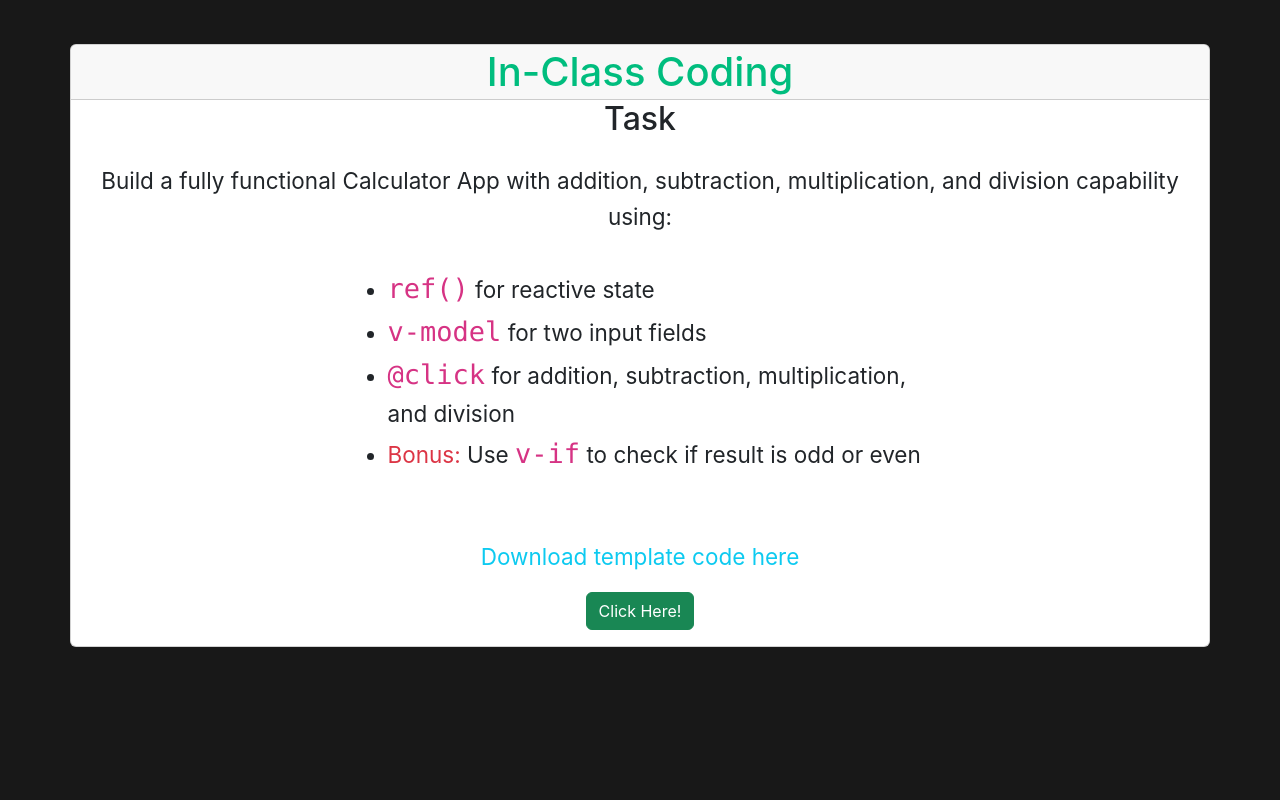
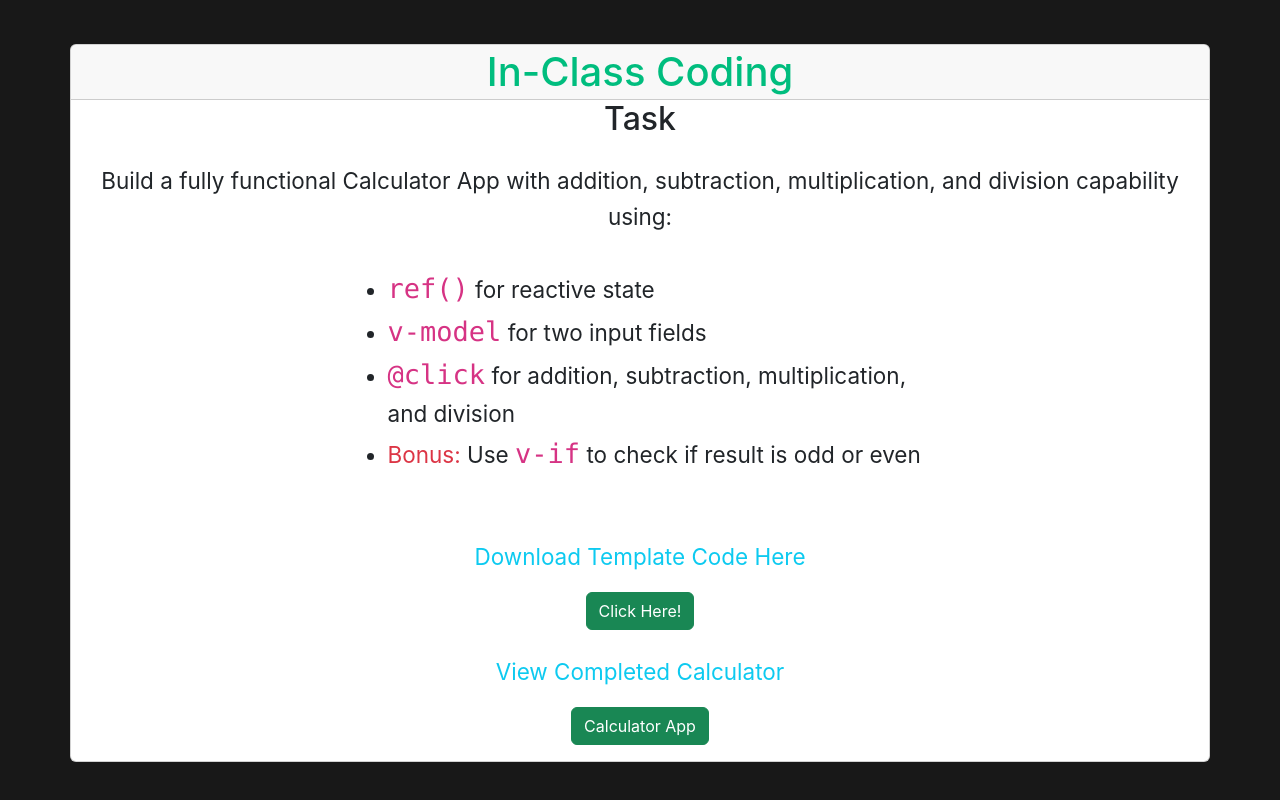
Before and after one commit to Kayson-Souksaly/Vue-presentation, a Vue app in the folder vue-demo/: page / in a window 1280 px wide. Shown: the part 8570-9370 px from the top of the page. Before the commit the page ends 9313 px from the top, so only its background shows below. Built offline with nearby package versions, Linux system fonts and the light colour scheme.

Commit message:
Feat: Added link to the completed calculator
What's new:
✅ Added a link to the completed Calculator app for the class to view and reference

```diff
--- a/vue-demo/src/App.vue
+++ b/vue-demo/src/App.vue
@@ -132,13 +132,22 @@ import VIfElseBtn from './components/VIfElseBtn.vue'
           </div>
         </div>
         <div class="card-body">
-          <p class="text-info">Download template code here</p>
+          <p class="text-info">Download Template Code Here</p>
           <a
             href="https://github.com/Kayson-Souksaly/Vue-ClassDemo"
             target="_blank"
             class="btn btn-success"
             >Click Here!</a
           >
+
+          <p class="text-info mt-4">View Completed Calculator</p>
+          <a
+            href="https://vue-calculator-0g6r.onrender.com/"
+            target="_blank"
+            class="btn btn-success"
+          >
+            Calculator App
+          </a>
         </div>
       </div>
     </section>
```
